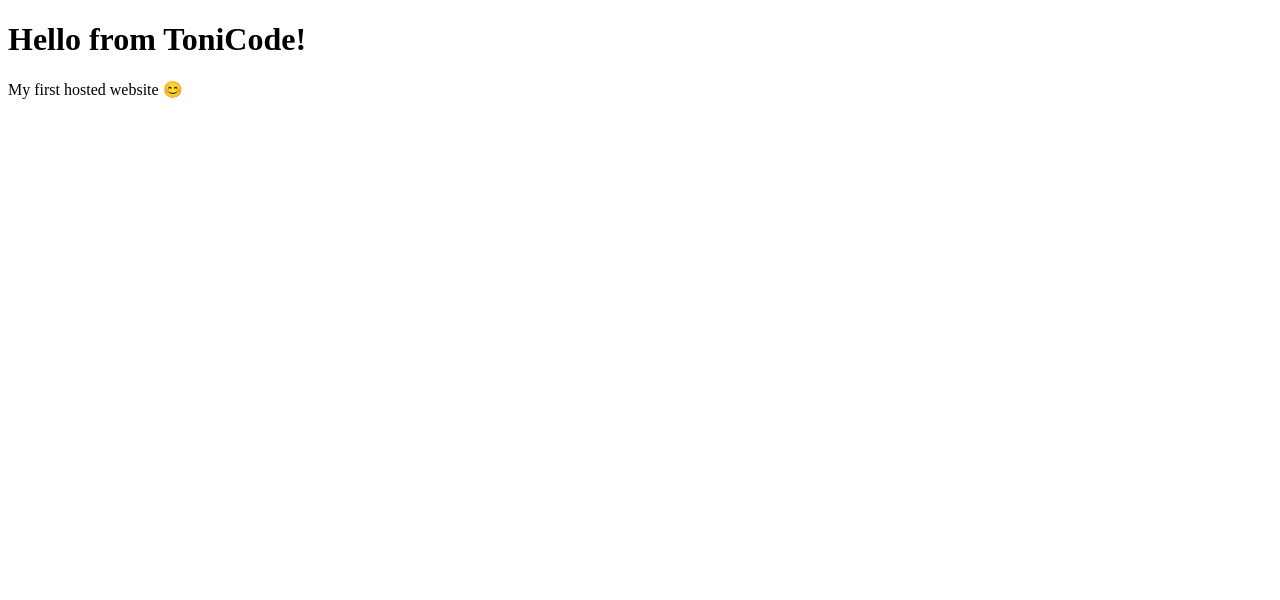
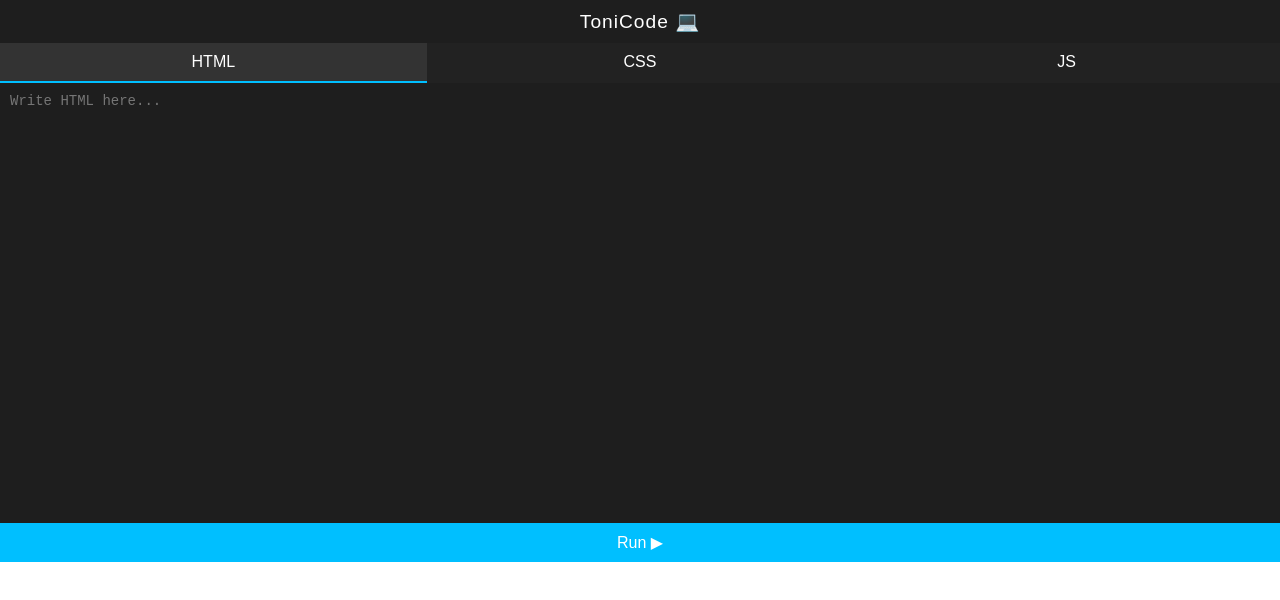
Before and after one commit to mymlacc12345-png/Tonicode, a plain HTML site: page index.html in a window 1280 px wide. Drawn offline with Linux system fonts and the light colour scheme.

Commit message:
Update index.html

```diff
--- a/index.html
+++ b/index.html
@@ -1,10 +1,120 @@
 <!DOCTYPE html>
-<html>
+<html lang="en">
 <head>
+  <meta charset="UTF-8" />
+  <meta name="viewport" content="width=device-width, initial-scale=1.0" />
   <title>ToniCode</title>
+  <style>
+    body {
+      margin: 0;
+      font-family: Arial, sans-serif;
+      display: flex;
+      flex-direction: column;
+      height: 100vh;
+      background-color: #121212;
+      color: #fff;
+    }
+    header {
+      background: #1e1e1e;
+      color: #fff;
+      text-align: center;
+      padding: 10px;
+      font-size: 1.2em;
+      letter-spacing: 1px;
+    }
+    .editor-container {
+      display: flex;
+      flex-direction: column;
+      height: 60%;
+    }
+    .tabs {
+      display: flex;
+      background-color: #222;
+    }
+    .tab {
+      flex: 1;
+      text-align: center;
+      padding: 10px;
+      cursor: pointer;
+      border-bottom: 2px solid transparent;
+    }
+    .tab.active {
+      background-color: #333;
+      border-bottom: 2px solid #00bfff;
+    }
+    textarea {
+      flex: 1;
+      background-color: #1e1e1e;
+      color: #fff;
+      border: none;
+      outline: none;
+      padding: 10px;
+      resize: none;
+      font-family: monospace;
+      font-size: 14px;
+    }
+    iframe {
+      flex: 1;
+      background-color: #fff;
+      border: none;
+      width: 100%;
+    }
+    button {
+      background-color: #00bfff;
+      border: none;
+      color: white;
+      padding: 10px;
+      cursor: pointer;
+      font-size: 16px;
+    }
+    button:hover {
+      background-color: #0099cc;
+    }
+  </style>
 </head>
 <body>
-  <h1>Hello from ToniCode!</h1>
-  <p>My first hosted website 😊</p>
+  <header>ToniCode 💻</header>
+
+  <div class="editor-container">
+    <div class="tabs">
+      <div class="tab active" data-tab="html">HTML</div>
+      <div class="tab" data-tab="css">CSS</div>
+      <div class="tab" data-tab="js">JS</div>
+    </div>
+    <textarea id="html" placeholder="Write HTML here..."></textarea>
+    <textarea id="css" placeholder="Write CSS here..." style="display:none;"></textarea>
+    <textarea id="js" placeholder="Write JavaScript here..." style="display:none;"></textarea>
+  </div>
+
+  <button onclick="runCode()">Run ▶</button>
+  <iframe id="output"></iframe>
+
+  <script>
+    const tabs = document.querySelectorAll('.tab');
+    const textareas = {
+      html: document.getElementById('html'),
+      css: document.getElementById('css'),
+      js: document.getElementById('js')
+    };
+
+    tabs.forEach(tab => {
+      tab.addEventListener('click', () => {
+        document.querySelector('.tab.active').classList.remove('active');
+        tab.classList.add('active');
+
+        Object.keys(textareas).forEach(id => {
+          textareas[id].style.display = id === tab.dataset.tab ? 'block' : 'none';
+        });
+      });
+    });
+
+    function runCode() {
+      const html = textareas.html.value;
+      const css = `<style>${textareas.css.value}</style>`;
+      const js = `<script>${textareas.js.value}<\/script>`;
+      const output = document.getElementById('output');
+      output.srcdoc = html + css + js;
+    }
+  </script>
 </body>
 </html>
```
